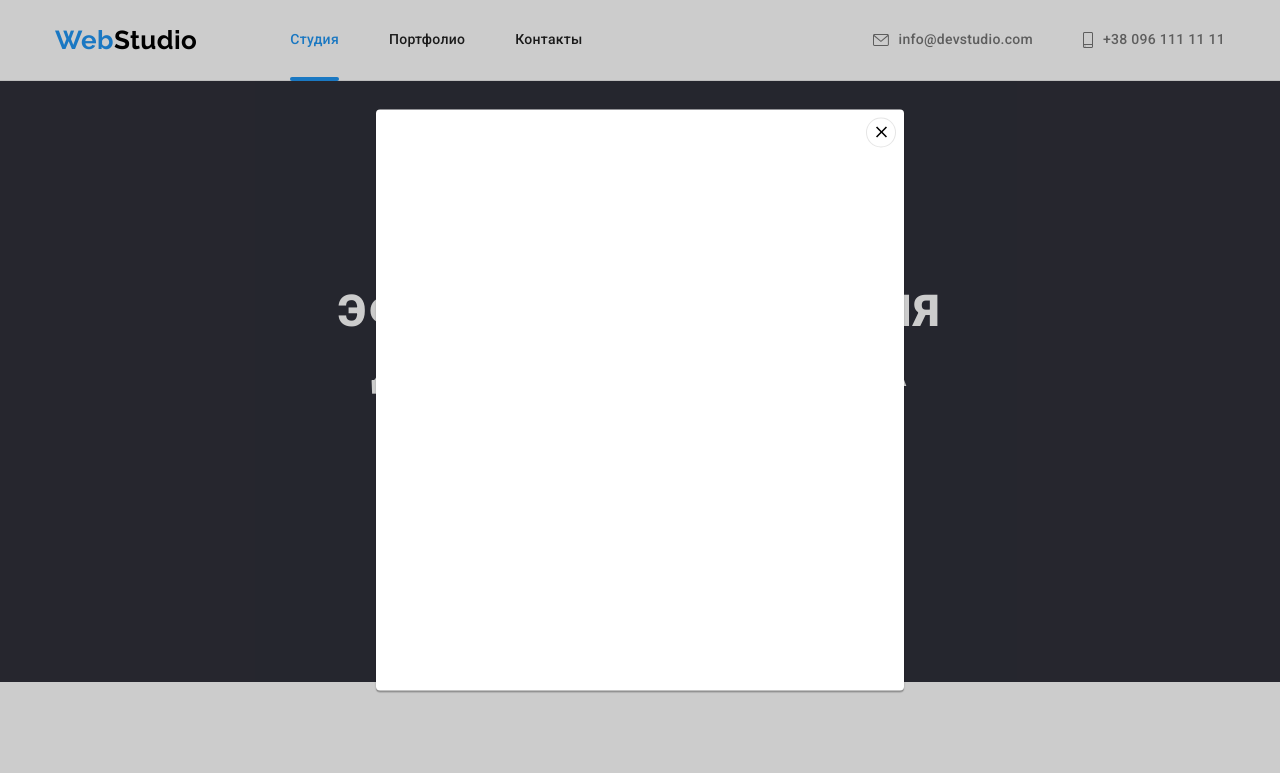
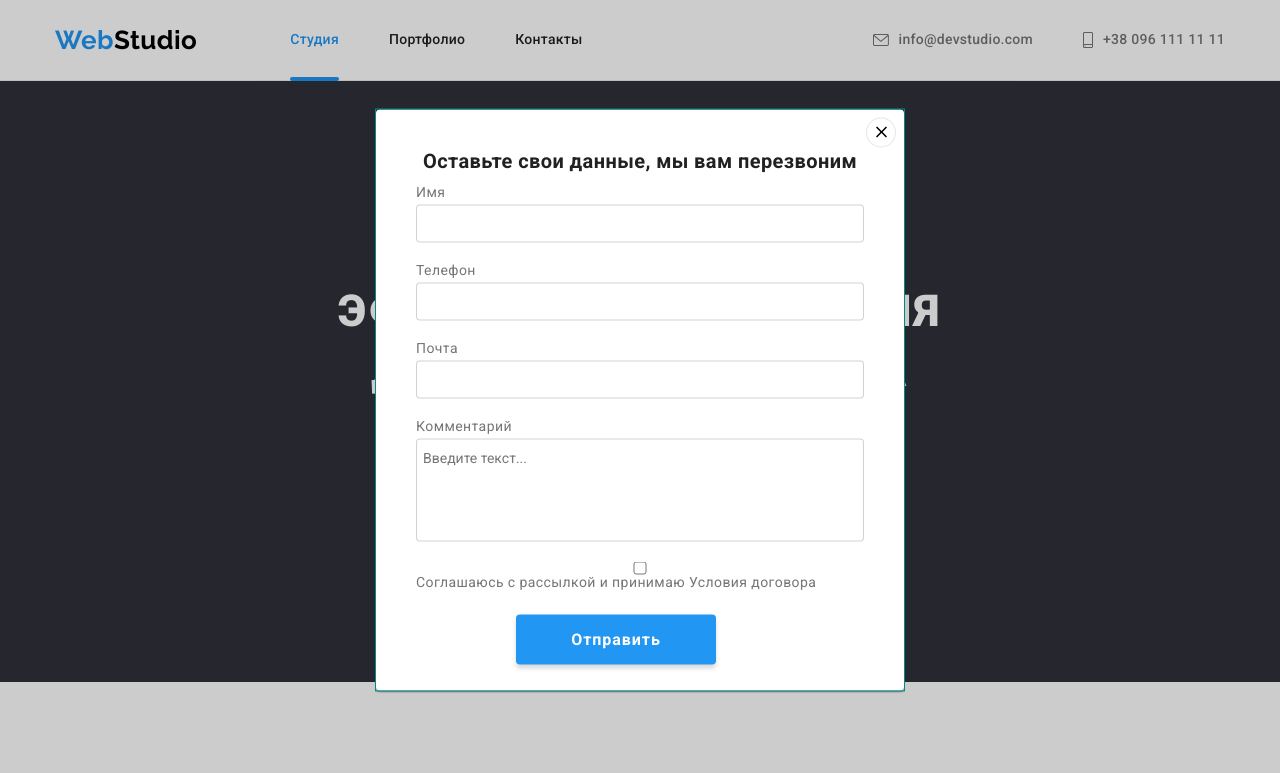
Before and after one commit to BullHeadHouse/goit-markup-hw-06, a plain HTML site: page index.html in a window 1280 px wide. Both pictures are taken after a click on the button "Заказать услугу". Shown: the top 773 px of the page. Drawn offline with nearby package versions, Linux system fonts and the light colour scheme.

Commit message:
+ Starting design of modal windows

```diff
--- a/css/styles.css
+++ b/css/styles.css
@@ -42,6 +42,9 @@ h6,
 p {
   margin-top: 0;
   margin-bottom: 0;
+}
+textarea {
+  resize: none;
 }
 
 .container {
@@ -533,6 +536,20 @@ p {
 .footer-icon:focus {
   background-color: var(--accent-color);
 }
+.mailing-form {
+  width: 570px;
+  height: 86px;
+  margin-top: 12px;
+  margin-left: 93px;
+}
+.mailing-form input {
+  width: 358px;
+  margin-right: 12px;
+  padding: 15px;
+  border: 1px solid rgba(255, 255, 255, 0.3);
+  border-radius: 4px;
+  background-color: var(--hero-footer-bgc);
+}
 
 /* BACKDROP */
 .backdrop {
@@ -584,3 +601,48 @@ p {
   border-radius: 50%;
   cursor: pointer;
 }
+.order-form {
+  position: absolute;
+  top: 0;
+  left: 0;
+  width: 100%;
+  height: 100%;
+  outline: 1px solid darkcyan;
+  margin-left: auto;
+  margin-right: auto;
+  padding: 40px;
+}
+.form-title {
+  display: inline-block;
+  margin-bottom: 12px;
+  width: 100%;
+
+  font-weight: var(--weight-bold);
+  font-size: 20px;
+  line-height: 1.15;
+  text-align: center;
+}
+.form-field {
+  display: flex;
+  flex-direction: column;
+  /* outline: 2px solid hotpink; */
+  margin-bottom: 20px;
+}
+.form-field label {
+  margin-bottom: 4px;
+
+  color: #757575;
+}
+.form-field input,
+.form-field textarea {
+  padding: 10px 6px;
+  border: 1px solid rgba(33, 33, 33, 0.2);
+  box-sizing: border-box;
+  border-radius: 4px;
+}
+.modbutton {
+  margin-left: 100px;
+  width: 200px;
+  height: 50px;
+  padding: 10px 55px;
+}
--- a/index.html
+++ b/index.html
@@ -421,6 +421,17 @@
             </li>
           </ul>
         </div>
+
+        <div class="mailing-form">
+          <h2 class="footer-header">Подпишитесь на рассылку</h2>
+          <input
+            type="email"
+            name="mail"
+            id="mailing-mail"
+            placeholder="E-mail"
+          />
+          <button type="submit">Подписаться</button>
+        </div>
       </div>
     </footer>
 
@@ -430,10 +441,61 @@
         <button data-modal-close class="modal-close">
           <svg class="icon" width="18" height="18">
             <use href="./images/icons.svg#cross"></use>
-          </svg
+          </svg>
         </button>
+
+        <form class="order-form js-speaker-form">
+          <b class="form-title">Оставьте свои данные, мы вам перезвоним</b>
+          <div class="form-field">
+            <label for="name">Имя</label>
+            <input type="text" name="name" id="name" />
+          </div>
+
+          <div class="form-field">
+            <label for="tel">Телефон</label>
+            <input type="tel" name="tel" id="tel" />
+          </div>
+
+          <div class="form-field">
+            <label for="mail">Почта</label>
+            <input type="email" name="mail" id="mail" />
+          </div>
+          <div class="form-field">
+            <label for="comment">Комментарий</label>
+            <textarea
+              name=""
+              id="comment"
+              rows="5"
+              placeholder="Введите текст..."
+            ></textarea>
+          </div>
+          <div class="form-field">
+            <input type="checkbox" name="agreement" id="agreement" />
+            <label for="agreement"
+              >Соглашаюсь с рассылкой и принимаю Условия договора</label
+            >
+          </div>
+
+          <button type="submit" class="button primary modbutton">
+            Отправить
+          </button>
+        </form>
       </div>
     </div>
     <script src="./js/modal.js"></script>
+
+    <script>
+      (() => {
+        document
+          .querySelector('.js-speaker-form')
+          .addEventListener('submit', e => {
+            e.preventDefault();
+
+            new FormData(e.currentTarget).forEach((value, name) =>
+              console.log(`${name}: ${value}`),
+            );
+          });
+      })();
+    </script>
   </body>
 </html>
```
Also changed, not shown: portfolio.html (+1 -1 lines).
